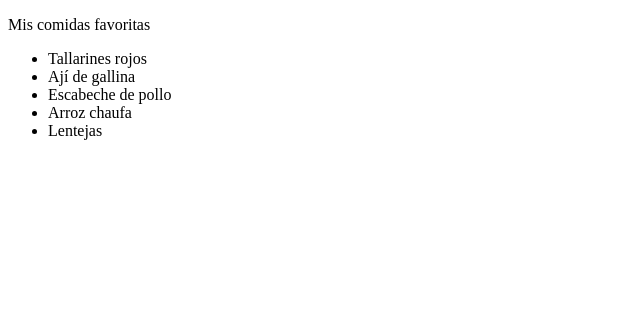
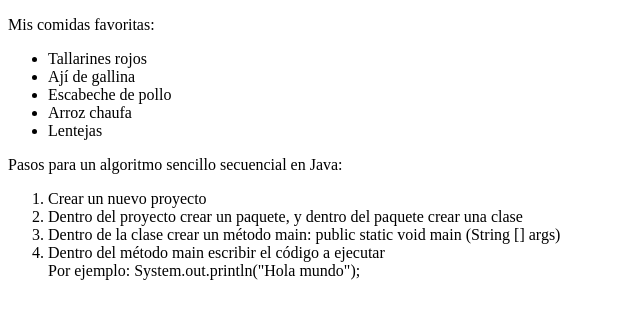
Before and after one commit to saulocaceresg/Laboratorio4IDWEB-HTML5-p2-, a plain HTML site: page index.html in a window 1280 px wide. Shown: the whole page, without its empty margins (0-640 px from the left). Drawn offline with Linux system fonts and the light colour scheme.

Commit message:
Commit 2: lista ordenada de pasos para un algoritmo sencillo

```diff
--- a/index.html
+++ b/index.html
@@ -6,7 +6,8 @@
     <title>Laboratorio 04</title>
 </head>
 <body>
-    <p>Mis comidas favoritas</p>
+    <!-- Inserción de una lista desordenada de mis comidas favoritas -->
+    <p>Mis comidas favoritas:</p>
     <ul>
         <li>Tallarines rojos</li>
         <li>Ají de gallina</li>
@@ -14,5 +15,14 @@
         <li>Arroz chaufa</li>
         <li>Lentejas</li>
     </ul>
+
+   <!-- Lista ordenada de pasos de un algoritmo sencillo -->
+    <p>Pasos para un algoritmo sencillo secuencial en Java:</p>
+    <ol>
+        <li>Crear un nuevo proyecto</li>
+        <li>Dentro del proyecto crear un paquete, y dentro del paquete crear una clase</li>
+        <li>Dentro de la clase crear un método main: public static void main (String [] args)</li>
+        <li>Dentro del método main escribir el código a ejecutar <br>Por ejemplo: System.out.println("Hola mundo");</li>
+    </ol>
 </body>
 </html>
```
